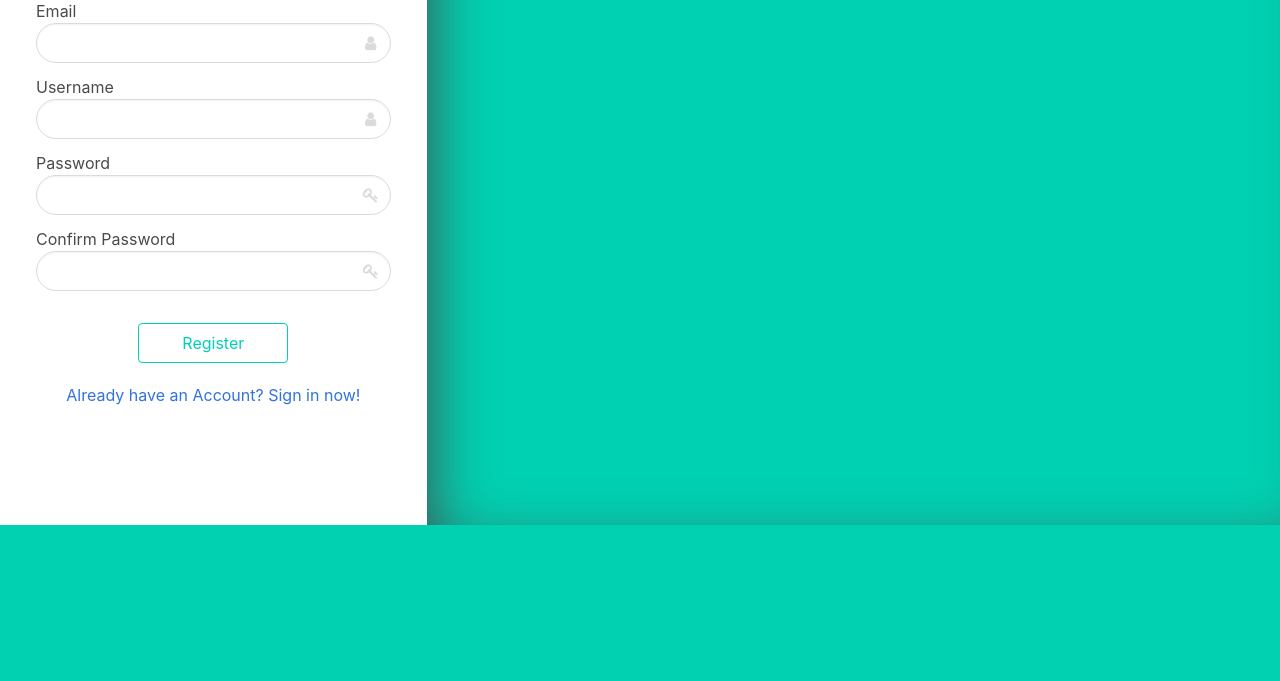
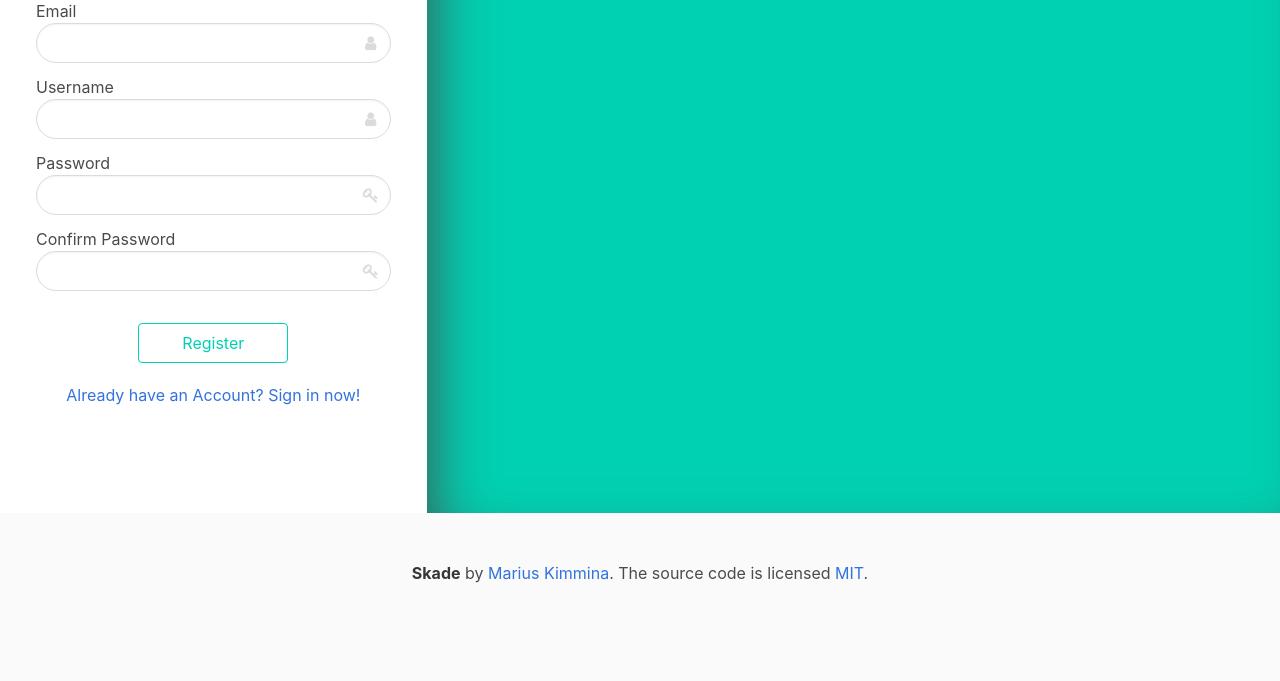
Before and after one commit to mariuskimmina/skade, a Flask app: page /register in a window 1280 px wide. Shown: the part 275-956 px from the top of the page. Before the commit the page ends 800 px from the top, so only its background shows below. Run offline with Flask 2, Linux system fonts and the light colour scheme.

Commit message:
added footer

```diff
--- /dev/null
+++ b/skade/static/css/base/footer.css
@@ -0,0 +1,9 @@
+body {
+    display: flex;
+    min-height: 100vh;
+    flex-direction: column;
+}
+
+#wrapper {
+  flex: 1;
+}
--- a/skade/templates/base.html
+++ b/skade/templates/base.html
@@ -3,6 +3,7 @@
     <head>
         <meta charset="utf-8">
         <link rel="stylesheet" href="{{ url_for('static', filename='css/bulma/bulma.min.css') }}">
+        <link rel="stylesheet" href="{{ url_for('static', filename='css/base/footer.css') }}">
         <link rel="stylesheet" href="{{ url_for('static', filename='css/font-awesome-4.7.0/css/font-awesome.css') }}">
         <meta name="viewport" content="width=device-width, initial-scale=1">
         {% block head %}
@@ -10,12 +11,22 @@
         {% endblock %}
     </head>
     <body>
-        <div id=content>
-            {% block navbar %}
-            {% endblock %}
-            {% block content %}
-            {% endblock %}
+        <div id="wrapper">
+            <div id=content>
+                {% block navbar %}
+                {% endblock %}
+                {% block content %}
+                {% endblock %}
+            </div>
         </div>
+    <footer class="footer">
+        <div class="content has-text-centered">
+            <p>
+            <strong>Skade</strong> by <a href="https://github.com/Mindslave">Marius Kimmina</a>. The source code is licensed
+            <a href="http://opensource.org/licenses/mit-license.php">MIT</a>.
+            </p>
+        </div>
+    </footer>
     </body>
     {% block scripts %}
     {% endblock %}
```
Also changed, not shown: skade/templates/base_nav.html (+23 -12 lines), skade/templates/upload/main.html (+13 -7 lines), skade/upload/views.py (+7 -1 lines).
